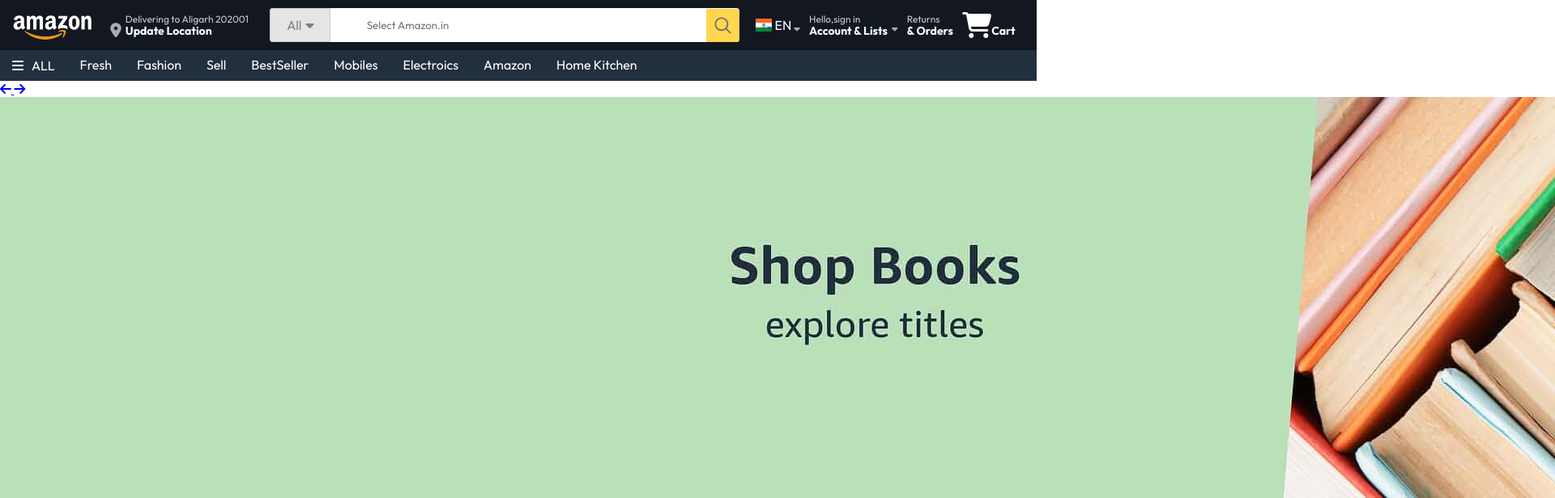
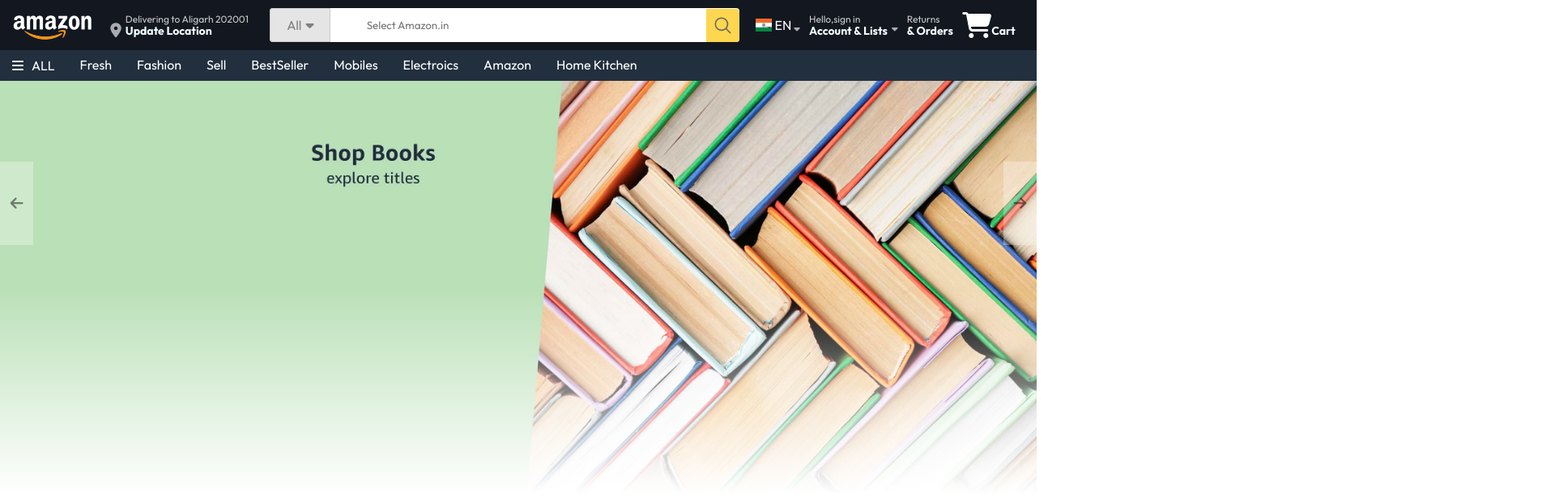
Before and after one commit to Rajeev-2100/Amazon-clone, a plain HTML site: page index.html in a window 1280 px wide. Shown: the top 616 px of the page at 81% size, 1920 px wide, since content can reach past the window. Drawn offline with Linux system fonts and the light colour scheme.

Commit message:
code of style and learn about the absolute position related properties

```diff
--- a/style.css
+++ b/style.css
@@ -261,3 +261,31 @@ nav-bar-top{
     display: flex;
     justify-content: space-evenly;
 }
+
+
+.carousel-bar ul{
+    display: flex;
+    overflow-y: hidden;
+}
+
+.carousel-img{
+    max-width: 100%;
+    mask-image: linear-gradient(to bottom, #000000 50%, transparent 100%);
+}
+
+.carousel-bar a {
+    position: absolute;
+    z-index: 1;
+    padding: 5vh 1vw;
+    top: 25vh;
+    background: #ffffff4f;
+    color: #0000007b;
+    text-decoration: none;
+    font-weight: 6000;
+    font-size: 18px;
+    cursor: pointer;
+}
+
+.control_next{
+    right: 0;
+}
```
